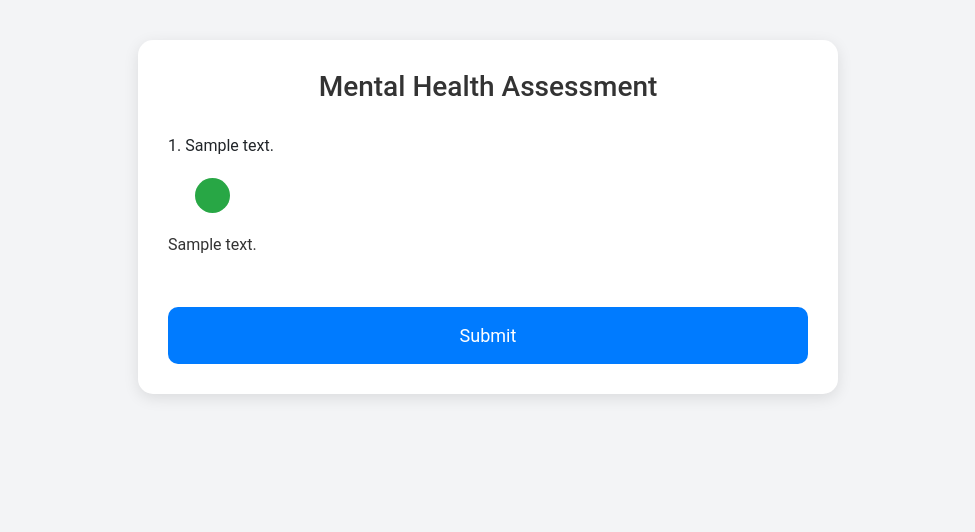
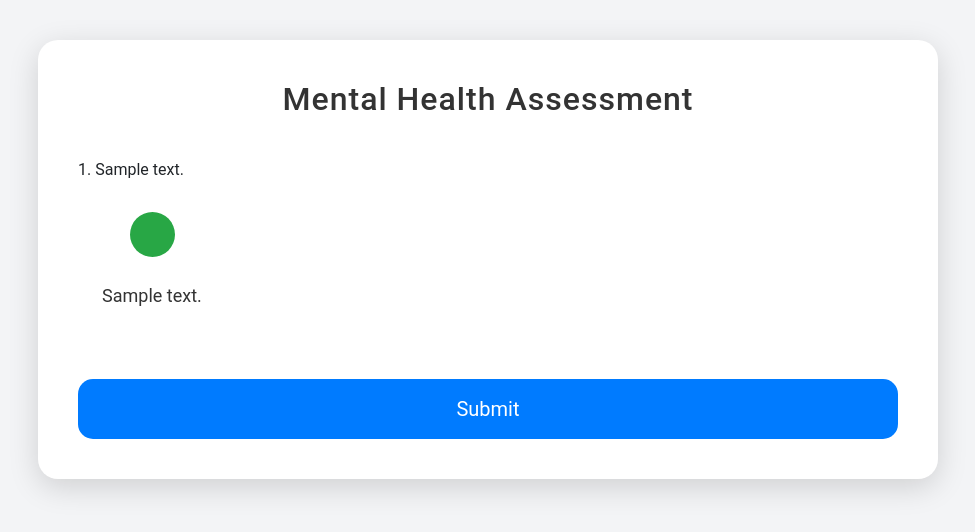
Before and after one commit to SaraDarwazeh/Bunyan_therapy, a Django app: page /assesment/ in a window 1280 px wide. Shown: the top 532 px of the page, without its empty margins (152-1127 px from the left). Run offline with Django 5.2, Linux system fonts and the light colour scheme; tables that the repository leaves empty hold one stand-in row (values such as "Sample post"); some libraries are stand-ins or nearby versions.

Commit message:
assessment.html updated

```diff
--- a/BunyanProject/BunyanApp/templates/assesment.html
+++ b/BunyanProject/BunyanApp/templates/assesment.html
@@ -20,30 +20,43 @@
     }
 
     .quiz-container {
-      max-width: 700px;
+      max-width: 900px;
       margin: auto;
       background: white;
-      padding: 30px;
-      border-radius: 15px;
-      box-shadow: 0 4px 15px rgba(0, 0, 0, 0.1);
+      padding: 40px;
+      border-radius: 20px;
+      box-shadow: 0 8px 30px rgba(0, 0, 0, 0.15);
+      animation: fadeInUp 1s ease-out;
+    }
+
+    @keyframes fadeInUp {
+      from {
+        opacity: 0;
+        transform: translateY(30px);
+      }
+      to {
+        opacity: 1;
+        transform: translateY(0);
+      }
     }
 
     h1 {
       text-align: center;
       color: #333;
-      font-size: 28px;
-      margin-bottom: 30px;
+      font-size: 32px;
+      margin-bottom: 40px;
+      letter-spacing: 1px;
     }
 
     .question {
-      margin-bottom: 30px;
+      margin-bottom: 40px;
     }
 
     .options {
-      display: flex;
-      justify-content: space-between;
-      align-items: center;
-      margin-top: 20px;
+      display: grid;
+      grid-template-columns: repeat(5, 1fr);
+      gap: 20px;
+      margin-top: 30px;
     }
 
     .option {
@@ -51,12 +64,14 @@
       flex-direction: column;
       align-items: center;
       cursor: pointer;
-      transition: transform 1s ease;
       position: relative;
+      transition: transform 0.3s ease, background-color 0.3s ease;
     }
 
     .option:hover {
-      transform: scale(1.1);
+      transform: scale(1.05);
+      background-color: #f1f1f1;
+      border-radius: 10px;
     }
 
     .option input[type="radio"] {
@@ -64,14 +79,14 @@
     }
 
     .circle {
-      width: 35px;
-      height: 35px;
+      width: 45px;
+      height: 45px;
       border-radius: 50%;
       border: 3px solid transparent;
       display: inline-block;
-      margin-bottom: 10px;
+      margin-bottom: 15px;
       position: relative;
-      transition: background 1s, transform 1s;
+      transition: background 0.2s ease, transform 0.2s ease;
     }
 
     .circle-left {
@@ -95,24 +110,27 @@
     }
 
     .option input[type="radio"]:checked + .circle {
-      background-color: transparent;
+      background-color: #f3f3f3;
+      border-color: #007bff;
+      transform: scale(1.1);
     }
 
     .option input[type="radio"]:checked + .circle::after {
       content: '';
-      position: absolute;
-      top: 50%;
-      left: 50%;
-      width: 80%;
-      height: 80%;
-      background: currentColor;
-      border-radius: 50%;
-      transform: translate(-50%, -50%);
+  position: absolute;
+  top: 50%;
+  left: 50%;
+  width: 70%;
+  height: 70%;
+  background: inherit; /* Inherit the color from the border */
+  border-radius: 50%;
+  transform: translate(-50%, -50%);
+  transition: 1s; /* Instant appearance of the dot */
     }
 
     .text {
       color: #333;
-      font-size: 16px;
+      font-size: 18px;
       text-align: center;
       margin-top: 10px;
     }
@@ -122,16 +140,23 @@
       padding: 15px;
       background-color: #007bff;
       border: none;
-      border-radius: 10px;
+      border-radius: 15px;
       color: white;
-      font-size: 18px;
+      font-size: 20px;
       cursor: pointer;
-      transition: background 0.3s;
-      margin-top: 20px;
+      transition: background 0.3s, box-shadow 0.3s;
+      margin-top: 30px;
     }
 
     button:hover {
       background-color: #0056b3;
+      box-shadow: 0 6px 20px rgba(0, 123, 255, 0.4);
+    }
+
+    button:active {
+      background-color: #004299;
+      transform: translateY(2px);
+      box-shadow: 0 4px 15px rgba(0, 123, 255, 0.4);
     }
   </style>
 </head>
@@ -164,5 +189,79 @@
     </form>
   </div>
 </body>
+<!-- Result Modal -->
+<div class="modal fade" id="resultModal" tabindex="-1" aria-labelledby="resultModalLabel" aria-hidden="true">
+  <div class="modal-dialog modal-dialog-centered">
+    <div class="modal-content">
+      <div class="modal-header">
+        <h5 class="modal-title" id="resultModalLabel">Submission Result</h5>
+        <button type="button" class="btn-close" data-bs-dismiss="modal" aria-label="Close"></button>
+      </div>
+      <div class="modal-body">
+        Your result has been successfully submitted!
+        Excellent mental wellness. You’re likely managing stress well and have a strong support system.
 
+      </div>
+      <div class="modal-footer">
+        <button type="button" class="btn btn-primary" id="okButton" data-bs-dismiss="modal">OK</button>
+      </div>
+    </div>
+  </div>
+</div>
+<script>
+$('form').submit(function(e) {
+  e.preventDefault(); // Prevent the form from submitting traditionally
+
+  // Validate that all questions have been answered
+  let allAnswered = true;
+
+  $('div.question').each(function() {
+    if ($(this).find('input[type="radio"]:checked').length === 0) {
+      allAnswered = false;
+    }
+  });
+
+  if (!allAnswered) {
+    // Show the modal with a warning message without refreshing the page
+    $('.modal-body').text('Please answer all the questions first.');
+    $('#resultModal').modal('show');
+
+    // Remove any previous event handler to avoid multiple bindings
+    $('#okButton').off('click');
+
+    // Set up the "OK" button to just close the modal, without reloading
+    $('#okButton').click(function() {
+      $('#resultModal').modal('hide'); // Close the modal
+    });
+  } else {
+    // If all questions are answered, submit the form via AJAX
+    $.ajax({
+      url: '', // Submit to the desired endpoint or keep it empty for the current URL
+      method: 'post',
+      data: $(this).serialize(),
+      success: function(response) {
+        // Show the modal with a success message
+        $('.modal-body').text('Your result has been successfully submitted!');
+        $('#resultModal').modal('show');
+
+        // Set up the "OK" button to redirect to a specified URL
+        $('#okButton').off('click').click(function() {
+          window.location.href = '/test'; // Replace with your desired URL
+        });
+      },
+      error: function(error) {
+        // Show error message in the modal
+        $('.modal-body').text('There was an error with your submission. Please try again.');
+        $('#resultModal').modal('show');
+
+        // Set up the "OK" button to redirect to the homepage on error
+        $('#okButton').off('click').click(function() {
+          window.location.href = '/';
+        });
+      }
+    });
+  }
+});
+
+</script>
 </html>
```
